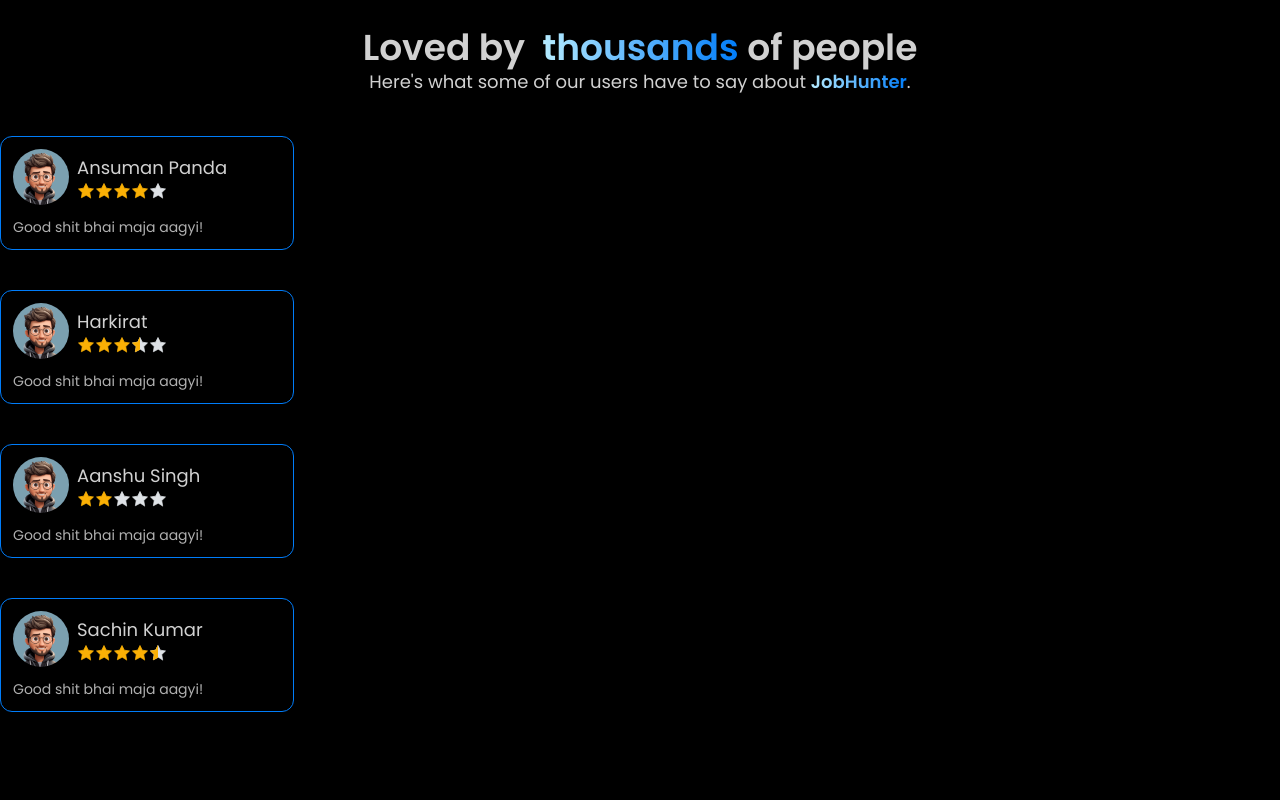
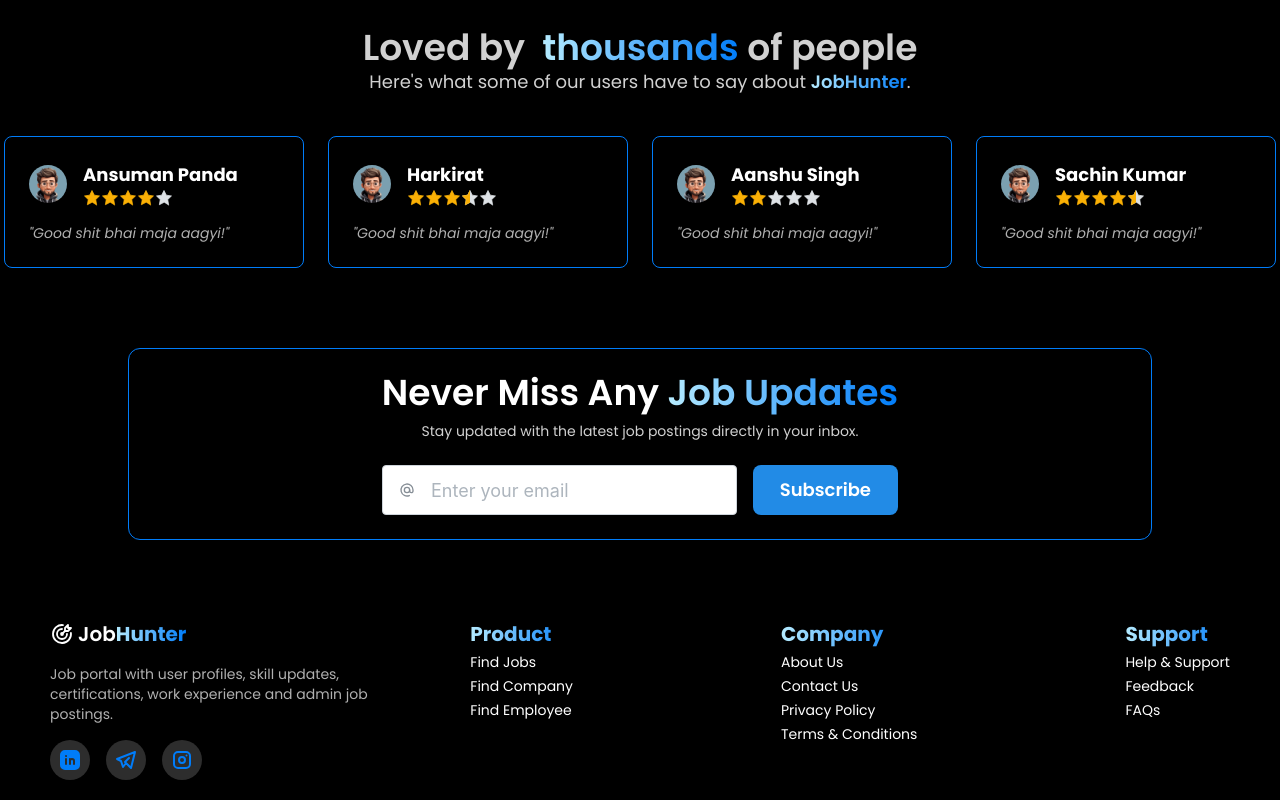
Before and after one commit to Shushant-Priyadarshi/JobPortal-Springboot, a React (Vite) app in the folder client_job_portal/: page / in a window 1280 px wide. Shown: the part 1318-2118 px from the top of the page. Before the commit the page ends 2030 px from the top, so only its background shows below. Built offline with nearby package versions, Linux system fonts and the light colour scheme.

Commit message:
landing page completed

```diff
--- a/client_job_portal/public/assets/data/Data.tsx
+++ b/client_job_portal/public/assets/data/Data.tsx
@@ -76,3 +76,15 @@ export const testimonils = [
     rating:4.5
   },
 ]
+
+export const footerLinks = [
+  {
+    title:"Product",links:["Find Jobs" ,"Find Company" ,"Find Employee"]
+  },
+  {
+    title:"Company",links:["About Us" ,"Contact Us" ,"Privacy Policy","Terms & Conditions"]
+  },
+  {
+    title:"Support",links:["Help & Support" ,"Feedback" ,"FAQs"]
+  }
+]
--- /dev/null
+++ b/client_job_portal/src/Footer/Footer.tsx
@@ -0,0 +1,45 @@
+import { IconBrandInstagram, IconBrandLinkedinFilled, IconBrandTelegram, IconTargetArrow } from "@tabler/icons-react";
+import { Link } from "react-router-dom";
+import { footerLinks } from "../../public/assets/data/Data";
+
+const Footer = () => {
+  return (
+    <div className="pb-5 flex  justify-around">
+        <div className="w-1/4 flex flex-col gap-4 ">
+
+      <div className="flex text-white gap-1 items-center cursor-pointer">
+        <Link to={"/"}>
+          <IconTargetArrow stroke={1.8} className="h-6  w-6  " />
+        </Link>
+        <div className="text-xl font-semibold">
+          Job
+          <span className="bg-gradient-to-r from-azure-radiance-200 to-azure-radiance-700  text-transparent bg-clip-text font-bold">
+            Hunter
+          </span>
+        </div>
+      </div>
+      <div className="text-sm text-mine-shaft-300">
+      Job portal with user profiles, skill updates, certifications, work experience and admin job postings.
+      </div>
+      <div className="text-azure-radiance-700 flex gap-4 [&>div]:bg-mine-shaft-950 [&>div]:p-2 [&>div]:rounded-full   [&>div]:cursor-pointer hover:[&>div]:bg-mine-shaft-800">
+        <div><IconBrandLinkedinFilled className=""/></div>
+        <div><IconBrandTelegram/></div>
+        <div><IconBrandInstagram/></div>
+      </div>
+        </div>
+
+        <div className="flex gap-x-52 ">
+            {footerLinks.map((items,index)=><div key={index}>
+                <div className="text-xl bg-gradient-to-r from-azure-radiance-200 to-azure-radiance-700  text-transparent bg-clip-text font-bold">{items.title}</div>
+                {items.links.map((link,index)=><div key={index} >
+                    <p className="text-white text-sm mt-1 cursor-pointer hover:text-azure-radiance-700 hover:translate-x-2 transition ease-in-out duration-300">{link}</p>
+                </div>)}
+            </div>)}
+        </div>
+
+
+    </div>
+  );
+};
+
+export default Footer;
--- /dev/null
+++ b/client_job_portal/src/Landing/Subscribe.tsx
@@ -0,0 +1,44 @@
+import { Button, rem, TextInput } from "@mantine/core";
+import { IconAt } from "@tabler/icons-react";
+
+const Subscribe = () => {
+  const icon = <IconAt style={{ width: rem(16), height: rem(16) }} />;
+  return (
+    <div className="mt-20 mb-20 mx-auto max-w-5xl p-6 rounded-xl border border-azure-radiance-700 shadow-lg ">
+      {/* Header Section */}
+      <div className="text-center mb-6">
+        <h2 className="text-4xl font-semibold text-white">
+          Never Miss Any{" "}
+          <span className="bg-gradient-to-r from-azure-radiance-200 to-azure-radiance-700 bg-clip-text text-transparent">
+            Job Updates
+          </span>
+        </h2>
+        <p className="text-sm text-mine-shaft-200 mt-2">
+          Stay updated with the latest job postings directly in your inbox.
+        </p>
+      </div>
+
+      {/* Form Section */}
+      <div className="flex flex-col sm:flex-row gap-4 items-center justify-center">
+        <TextInput
+          size="lg"
+          leftSection={icon}
+          placeholder="Enter your email"
+          classNames={{
+            input: "text-base",
+          }}
+
+        />
+        <Button
+          size="lg"
+          radius="md"
+          className="text-sm sm:text-base "
+        >
+          Subscribe
+        </Button>
+      </div>
+    </div>
+  );
+};
+
+export default Subscribe;
--- a/client_job_portal/src/Landing/Testimonial.tsx
+++ b/client_job_portal/src/Landing/Testimonial.tsx
@@ -20,19 +20,32 @@ const Testimonial = () => {
         </span>
         .
       </div>
+      <div>
 
-        {testimonils.map((testimonil ,index)=><div key={index} className="">
-        <div className="text-mine-shaft-200 flex flex-col gap-3 [&_.here]:text-mine-shaft-300 w-[23%] border border-azure-radiance-700 p-3 rounded-xl mt-10">
-        <div className="flex  items-center gap-2">
-          <Avatar className="!h-14 !w-14 " src="assets/avatar-img.png" alt="me" />
-          <div>
-            <div className="text-lg">{testimonil.name}</div>
-            <Rating value={testimonil.rating} fractions={2} readOnly />
+      </div>
+      <div className="flex flex-wrap gap-6 justify-center items-stretch">
+  {testimonils.map((testimonial, index) => (
+    <div
+      key={index}
+      className="w-[300px] max-w-full border border-azure-radiance-700 text-white p-6 rounded-lg shadow-lg"
+    >
+      <div className="flex items-center gap-4 mb-4">
+        <Avatar className="h-14 w-14" src="assets/avatar-img.png" alt="Avatar" />
+        <div>
+          <div className="text-lg font-bold ">
+            {testimonial.name}
           </div>
+          <Rating value={testimonial.rating} fractions={2} readOnly />
         </div>
-        <div className="text-sm here ">{testimonil.feedback}</div>
       </div>
-        </div>)}
+      <div className="text-sm text-mine-shaft-300 italic">
+        "{testimonial.feedback}"
+      </div>
+    </div>
+  ))}
+</div>
+
+
 
     </div>
   );
--- a/client_job_portal/src/Pages/HomePage.tsx
+++ b/client_job_portal/src/Pages/HomePage.tsx
@@ -1,7 +1,9 @@
+import Footer from "../Footer/Footer"
 import Header from "../Header/Header"
 import Companies from "../Landing/Companies"
 import DreamJob from "../Landing/DreamJob"
 import JobCategory from "../Landing/JobCategory"
+import Subscribe from "../Landing/Subscribe"
 import Testimonial from "../Landing/Testimonial"
 
 
@@ -14,6 +16,8 @@ const HomePage = () => {
         <Companies/>
         <JobCategory/>
         <Testimonial/>
+        <Subscribe/>
+        <Footer/>
     </div>
   )
 }
```
